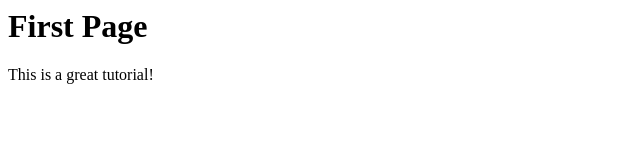
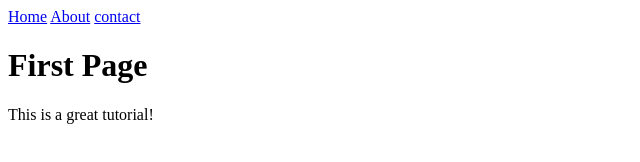
Before and after one commit to pduffee13/git-course, a plain HTML site: page index.html in a window 1280 px wide. Shown: the whole page, without its empty margins (0-640 px from the left). Drawn offline with Linux system fonts and the light colour scheme.

Commit message:
We created a header navigation to the page

```diff
--- a/index.html
+++ b/index.html
@@ -1,6 +1,11 @@
 <html>
   <head></head>
   <body>
+    <header>
+      <a href="/home.html">Home</a>
+      <a href="/about.html">About</a>
+      <a href="/contact.html">contact</a>
+    </header>
     <h1>First Page</h1>
     <p>This is a great tutorial!</p>
   </body>
```
